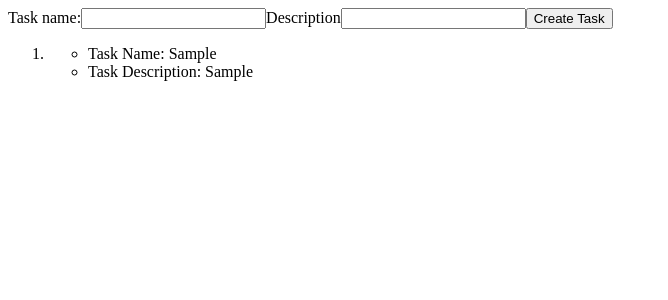
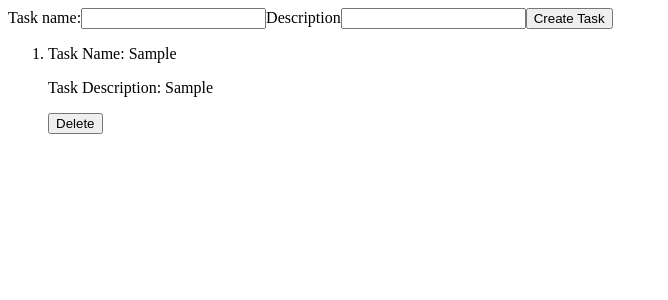
Before and after one commit to sasankamowli/todo_list_app, a React (Vite) app in the folder forntend_react/todo_list_app_frontend/: page / in a window 1280 px wide. Both pictures are taken after typing "Sample", "Sample" into the empty fields and a click on the input "Create Task". Shown: the top 300 px of the page, without its empty margins (0-668 px from the left). Built offline with nearby package versions, Linux system fonts and the light colour scheme.

Commit message:
addeing delete functionality to frontend

```diff
--- a/forntend_react/todo_list_app_frontend/src/App.jsx
+++ b/forntend_react/todo_list_app_frontend/src/App.jsx
@@ -12,7 +12,7 @@ function App() {
     <React.Fragment>
       <ErrorBoundary>
         <CreateTaskContainer task={task} setTask={setTask} />
-        <DisplayTasksContainer task={task} />
+        <DisplayTasksContainer task={task} setTask={setTask} />
       </ErrorBoundary>
     </React.Fragment>
   )
--- a/forntend_react/todo_list_app_frontend/src/containers/displayTasksContainer.jsx
+++ b/forntend_react/todo_list_app_frontend/src/containers/displayTasksContainer.jsx
@@ -1,18 +1,19 @@
-import React, { useEffect } from "react";
+import React from "react";
 
-function DisplayTasksContainer({task}) {
-    useEffect(()=> {console.log(typeof task);
-        console.log(task);
-    })
+function DisplayTasksContainer({task, setTask}) {
+    const handleDetele = (toBeDeletedIndex) => {
+        const updatedTask = task.filter((element, index) => index!==toBeDeletedIndex);
+        setTask(updatedTask);
+    }
+
     return (
         <React.Fragment>
             <ol>
                 {task.map((element, index) =>
                     <li key={index}>
-                        <ul>
-                            <li>Task Name: {element.taskName}</li>
-                            <li>Task Description: {element.desc}</li>
-                        </ul>
+                        <p>Task Name: {element.taskName}</p>
+                        <p>Task Description: {element.desc}</p>
+                        <button onClick={()=>handleDetele(index)}>Delete</button>
                     </li>
                 )}
             </ol>
```
